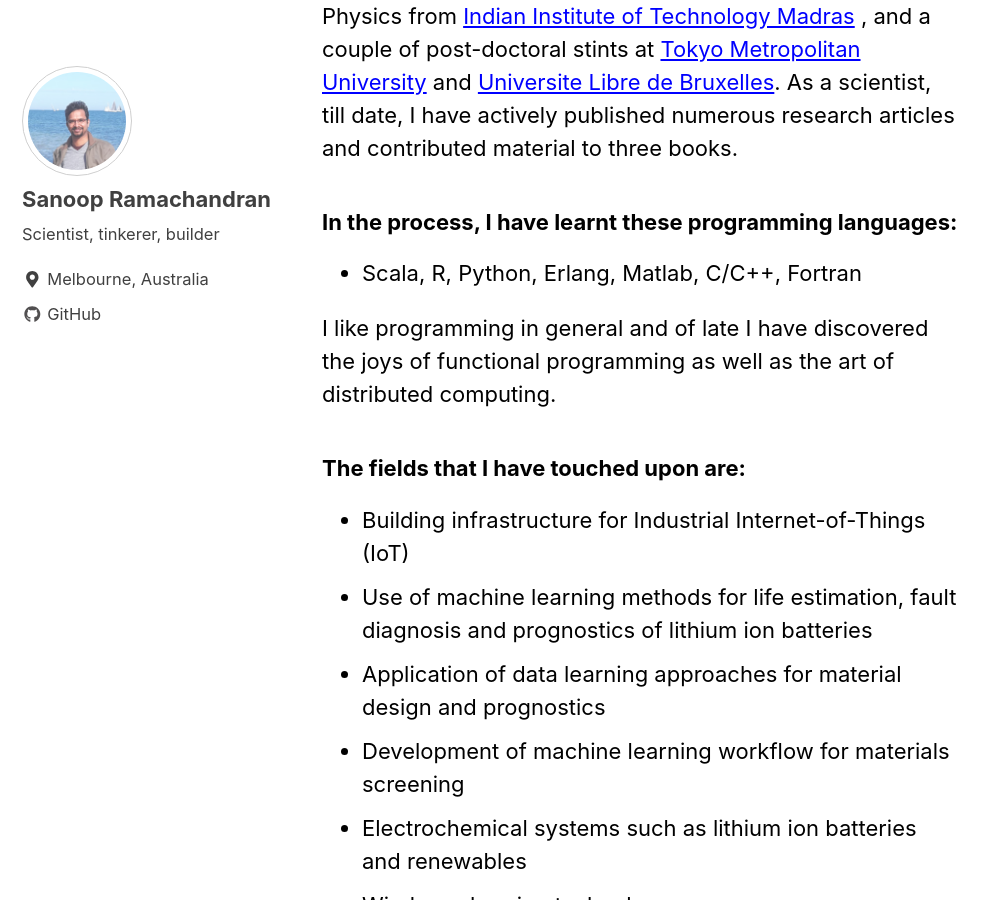
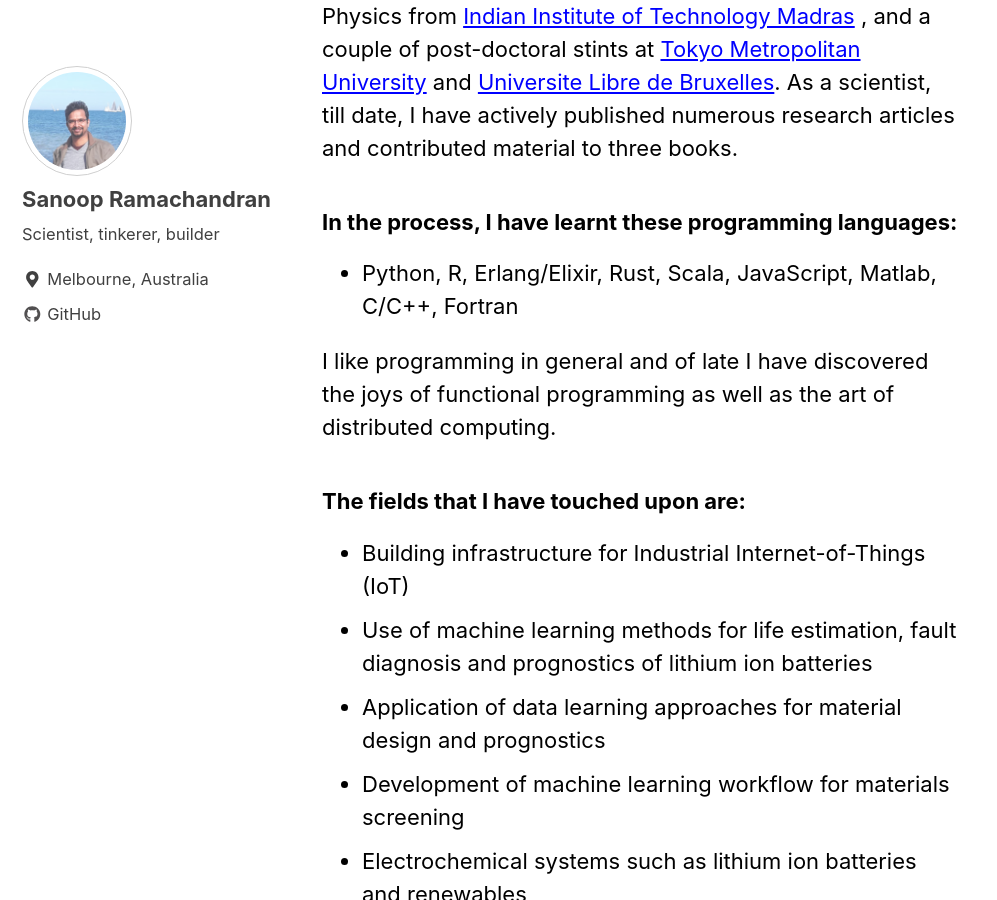
Before and after one commit to snoopyr/snoopyr.github.io, a Jekyll site: the page built from _pages/about.html, in a window 1280 px wide and 900 px high, scrolled down 751 px. Shown: the whole window, without its empty margins (0-997 px from the left). Built offline with Jekyll 4.4.1, drawn with Linux system fonts in a browser that asks for light colours; cached includes are drawn as plain includes; nearby versions of some CDN libraries.

Commit message:
Modified about with new languages

```diff
--- a/_pages/about.html
+++ b/_pages/about.html
@@ -27,7 +27,7 @@ contributed material to three books.
 
 <h3> In the process, I have learnt these programming languages:</h3>
 <ul>
-<li> Scala, R, Python, Erlang,  Matlab, C/C++,  Fortran </li>
+<li> Python, R, Erlang/Elixir, Rust, Scala, JavaScript, Matlab, C/C++, Fortran </li>
 </ul>
 I like programming in general and of late I have discovered the
 joys of functional programming as well as the art of distributed
```
